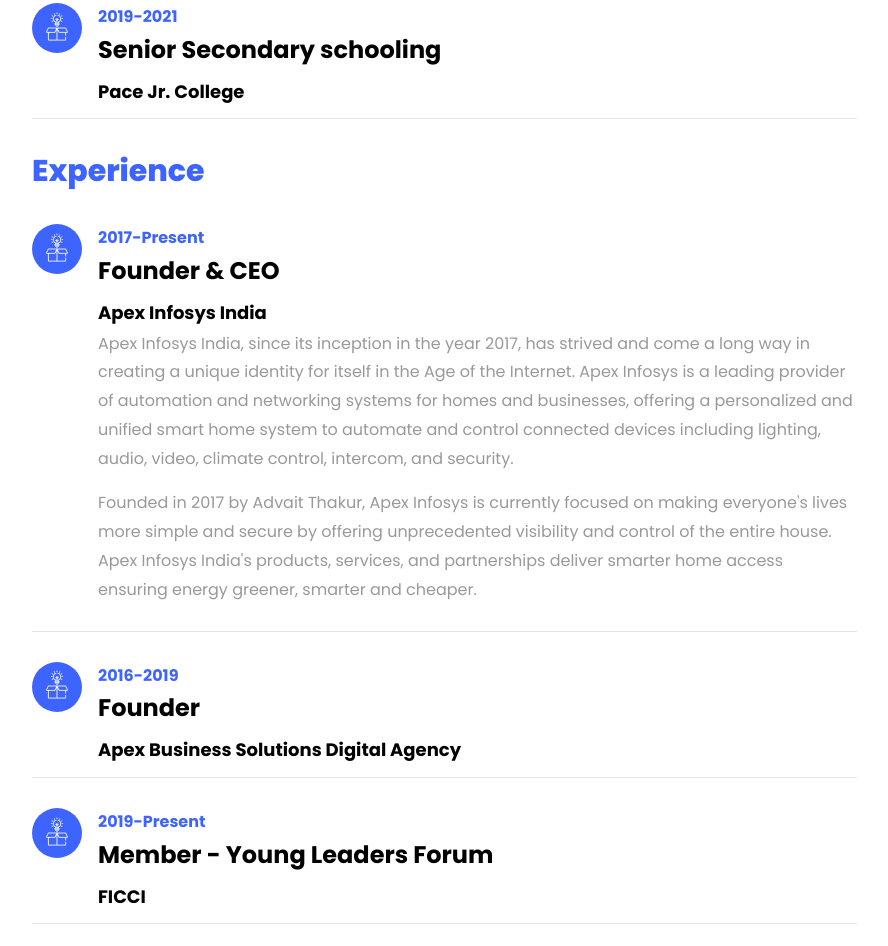
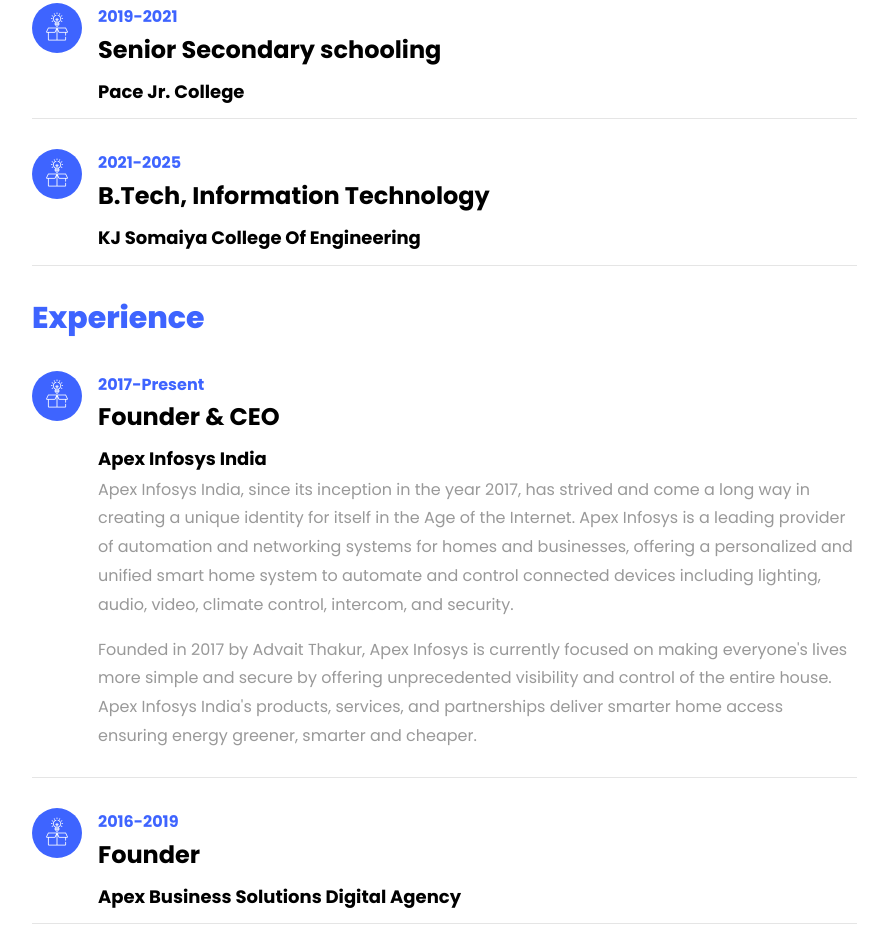
Before and after one commit to AdvaitT17/advait.github.io, a plain HTML site: page index.html in a window 1280 px wide. Shown: the part 2109-3055 px from the top of the page, without its empty margins (338-1226 px from the left). Drawn offline with Linux system fonts and the light colour scheme; files whose address does not match are found by name.

Commit message:
Update index.html

```diff
--- a/index.html
+++ b/index.html
@@ -141,6 +141,17 @@
 		    					<span class="date">2019-2021</span>
 		    					<h2>Senior Secondary schooling</h2>
 		    					<span class="position">Pace Jr. College</span>
+
+		    				</div>
+	    				</div>
+	    				<div class="resume-wrap d-flex ftco-animate">
+	    					<div class="icon d-flex align-items-center justify-content-center">
+					    		<span class="flaticon-ideas"></span>
+					    	</div>
+					    	<div class="text pl-3">
+		    					<span class="date">2021-2025</span>
+		    					<h2>B.Tech, Information Technology</h2>
+		    					<span class="position">KJ Somaiya College Of Engineering</span>
 
 		    				</div>
 	    				</div>
```
